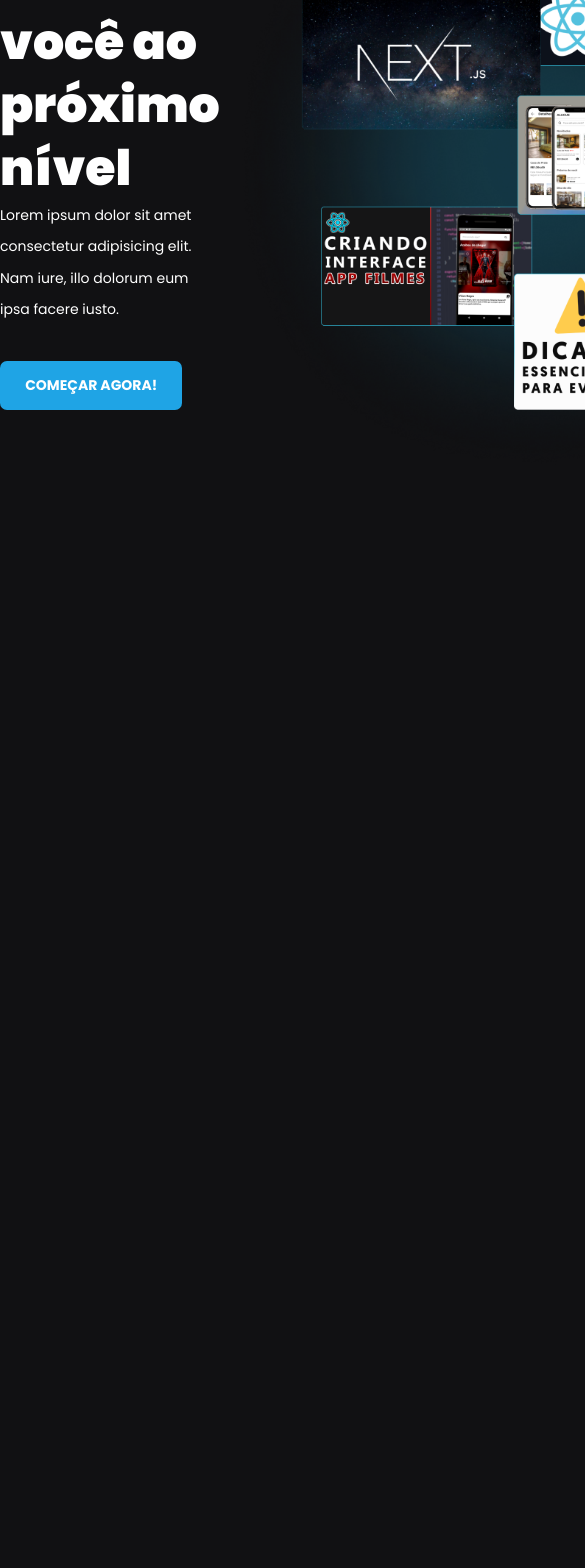
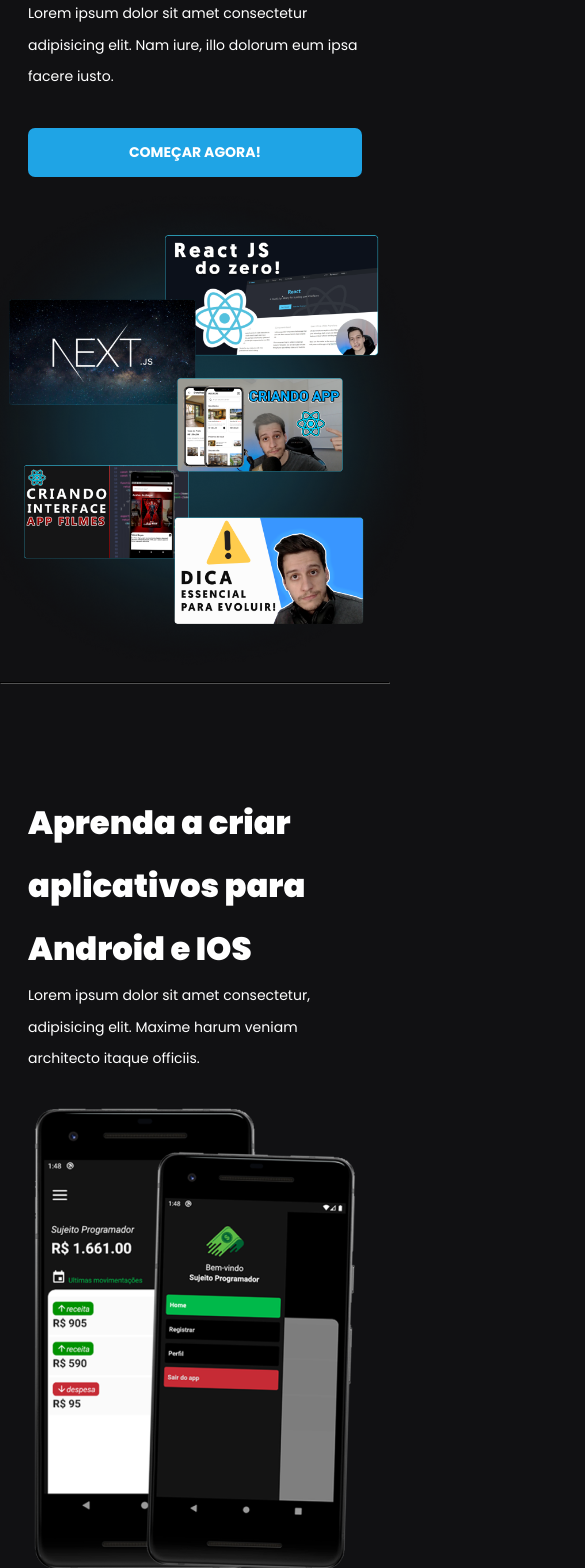
Before and after one commit to Adrianodbs/Sistema-de-sites, a Next.js app: page / in a window 390 px wide. Shown: the part 380-1948 px from the top of the page, 585 px wide, since content can reach past the window. Before the commit the page ends 928 px from the top, so only its background shows below. Built offline with nearby package versions, Linux system fonts and the light colour scheme.

Commit message:
Criando pagina home pt2

```diff
--- a/src/pages/index.tsx
+++ b/src/pages/index.tsx
@@ -22,6 +22,33 @@
 
           <img src="/images/banner-conteudos.png" alt="Conteúdos" />
         </div>
+
+        <hr className={styles.divisor} />
+
+        <div className={styles.sectionContent}>
+          <section>
+            <h2>Aprenda a criar aplicativos para Android e IOS</h2>
+            <span>
+              Lorem ipsum dolor sit amet consectetur, adipisicing elit. Maxime
+              harum veniam architecto itaque officiis.
+            </span>
+          </section>
+          <img src="/images/financasApp.png" alt="Conteúdos mobile" />
+        </div>
+
+        <hr className={styles.divisor} />
+
+        <div className={styles.sectionContent}>
+          <img src="/images/webDev.png" alt="Conteúdos mobile" />
+
+          <section>
+            <h2>Aprenda a criar sistemas web</h2>
+            <span>
+              Lorem ipsum dolor sit amet consectetur, adipisicing elit. Maxime
+              harum veniam architecto itaque officiis.
+            </span>
+          </section>
+        </div>
       </main>
     </>
   )
--- a/src/styles/home.module.scss
+++ b/src/styles/home.module.scss
@@ -1,3 +1,5 @@
+
+
 .container{
   display: block;
 }
@@ -18,8 +20,6 @@
 
 .ctaText{
   max-width: 600px;
-  display: flex;
-  flex-direction: column;
 
   h1{
     font-size: 3.5rem;
@@ -37,7 +37,7 @@
 
   button{
     background-color: var(--blue-900);
-    border: 0;
+    border:0;
     padding: 1rem 1.8rem;
     margin-top: 2.5rem;
     border-radius: 7px;
@@ -45,3 +45,154 @@
     font-weight: bold;
   }
 }
+
+.divisor{
+  width: 100%;
+  bottom: 0;
+  height: 1px;
+  border-color: var(--gray-200)
+}
+
+
+.sectionContent{
+  margin: 5.5rem auto;
+  max-width: 1120px;
+  display: flex;
+  align-items: center;
+  justify-content: center;
+
+  section{
+    max-width: 670px;
+  }
+
+
+  img{
+    max-width: 550px;
+  }
+
+  h2{
+    font-size: 2.2rem;
+    line-height: 4.5rem;
+    font-weight: 900;
+    margin-top: 2.2rem;
+    color: var(--white);
+  }
+
+  span{
+    font-size: 1rem;
+    line-height: 2.25rem;
+    color: var(--white);
+  }
+}
+
+
+.nextLevelContent{
+  max-width: 1120px;
+  margin: 6rem auto;
+  display: flex;
+  align-items: flex-start;
+  justify-content: space-between;
+  flex-direction: column;
+
+  h2{
+    font-size: 2.8rem;
+    line-height: 4.5rem;
+    font-weight: 900;
+    color: var(--white);
+
+    span{
+      font-size: 2.8rem;
+      line-height: 4.5rem;
+      font-weight: 900;
+      color: var(--blue-900);
+    }
+  }
+
+  span{
+    font-size: 1rem;
+    line-height: 2.25rem;
+    color: var(--white);
+  }
+
+
+  button{
+    background-color: var(--blue-900);
+    border:0;
+    padding: 1rem 1.8rem;
+    margin-top: 2.5rem;
+    border-radius: 6px;
+    color: var(--white);
+    font-weight: bold;
+  }
+
+
+}
+
+@media (max-width: 1095px){
+  .container{
+    .containerHeader{
+      padding: 0 2rem;
+
+      button{
+        display: block;
+      }
+    }
+
+    img{
+      max-width: 600px;
+    }
+
+    div h1{
+      font-size: 3rem;
+    }
+
+    div h2{
+      font-size: 2.3rem;
+
+      span{
+        font-size: 2.3rem;
+      }
+    }
+
+    .sectionContent, .nextLevelContent{
+      padding: 0 2rem;
+    }
+  }
+}
+
+
+@media (max-width: 950px){
+  .container{
+    .containerHeader{
+      flex-direction: column;
+
+      button{
+        width: 100%;
+        display: flex;
+        justify-content: center;
+        align-items: center;
+      }
+    }
+
+    div img{
+      max-width: 500px;
+    }
+
+    div h1{
+      font-size: 3rem;
+    }
+
+    h2{
+      font-size: 1rem;
+    }
+
+    .sectionContent{
+      flex-direction: column;
+      img{
+        margin-top: 2rem;
+        max-width: 400px;
+      }
+
+    }
+  }
+}
```
